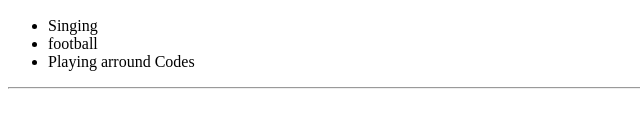
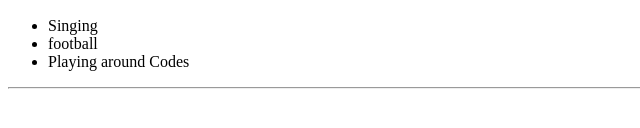
Before and after one commit to navinkrv/portfolio, a plain HTML site: page index.html in a window 1280 px wide. Shown: the part 626-754 px from the top of the page, 0-640 px from the left. Drawn offline with Linux system fonts and the light colour scheme.

Commit message:
Update index.html

```diff
--- a/index.html
+++ b/index.html
@@ -38,7 +38,7 @@
     <ul>
         <li>Singing</li>
         <li>football</li>
-        <li>Playing arround Codes</li>
+        <li>Playing around Codes</li>
     </ul>
 <hr size="2">
 </body>
```
